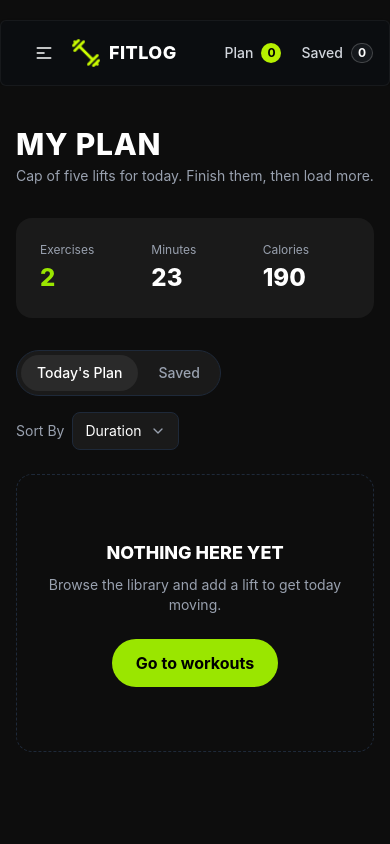
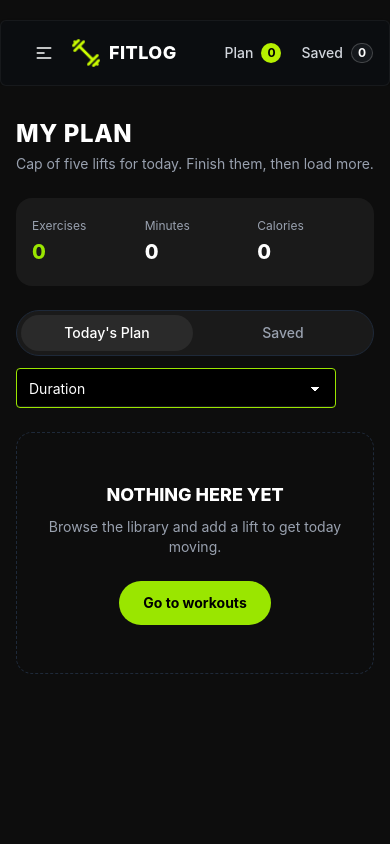
Before and after one commit to Partho-Mukherjee2003/my-fit-log-app, a Next.js app: page /MyPlan in a window 390 px wide. Shown: the top 844 px of the page. Built offline with nearby package versions, Linux system fonts and the light colour scheme.

Commit message:
Loading funtion done ans some extra funtionality

```diff
--- a/src/Components/Banner.tsx
+++ b/src/Components/Banner.tsx
@@ -34,8 +34,8 @@ const Banner = () => {
               into today&apos;s plan, and watch the week&apos;s work add up.
             </p>
 
-            <a href='#library'>
-              <button className="bg-lime-400 hover:bg-lime-300 text-black font-bold rounded-lg px-6 py-3 transition-colors">
+            <a href="#library">
+              <button className="cursor-pointer bg-lime-400 hover:bg-lime-300 text-black font-bold rounded-lg px-6 py-3 transition-colors">
                 Browse Workouts
               </button>
             </a>
--- a/src/Components/Footer.tsx
+++ b/src/Components/Footer.tsx
@@ -8,7 +8,7 @@ const FooterPage = () => {
     <footer className="rounded-2xl mx-auto container w-full bg-[#0b0d10] border-y border-white/5">
       <div className=" flex flex-col items-center justify-between gap-3 px-4 py-8 sm:flex-row lg:px-6">
         {/* Left: logo + brand */}
-        <Link href="/" className="flex items-center gap-2">
+        <Link href="/" className="cursor-pointer flex items-center gap-2">
           <Image src={logo} width={20} height={20} alt="logo" />
           <span className="text-sm font-extrabold uppercase tracking-wide text-white">
             FitLog
--- /dev/null
+++ b/src/app/Exercises/[ExerciseId]/loading.tsx
@@ -0,0 +1,11 @@
+import React from "react";
+
+const DetailsLoading = () => {
+  return (
+    <div className="flex min-h-screen items-center justify-center bg-[#0d0d0d]">
+      <span className="loading loading-ball w-20 text-[#b6f000]"></span>
+    </div>
+  );
+};
+
+export default DetailsLoading;
--- /dev/null
+++ b/src/app/Exercises/loading.tsx
@@ -0,0 +1,11 @@
+import React from "react";
+
+const ExerciseLoading = () => {
+  return (
+    <div className="flex min-h-screen items-center justify-center bg-[#0d0d0d]">
+      <span className="loading loading-spinner text-success"></span>
+    </div>
+  );
+};
+
+export default ExerciseLoading;
--- a/src/app/MyPlan/page.tsx
+++ b/src/app/MyPlan/page.tsx
@@ -9,51 +9,60 @@ import SaveCardPage from "../TodayandSaveCardDetails/SaveCards";
 const MyPlanPage = () => {
   const { saveLater, todaysPlan } = useContext(ExerciseContext);
   const [activeTab, setActiveTab] = useState<"today" | "saved">("today");
+  const list = activeTab === "today" ? todaysPlan : saveLater;
 
+  let totalCalories = 0;
+  let totalTime = 0;
+
+  list.forEach((exercise) => {
+    totalTime = totalTime + Number(exercise.duration);
+    totalCalories = totalCalories + Number(exercise.caloriesBurned);
+  });
+  const [sortBy,setSortBy] = useState<"duration" | "calories" | "rating">("duration");
   return (
-    <div className="bg-[#0d0d0d] min-h-screen px-4 sm:px-6 lg:px-8 py-10 sm:py-14">
-      <div className="max-w-7xl mx-auto">
+    <div className="min-h-screen bg-[#0d0d0d] px-4 py-8 sm:px-6 sm:py-12 lg:px-8 lg:py-14">
+      <div className="mx-auto max-w-7xl">
         {/* Heading */}
-        <h1 className="text-white text-3xl sm:text-4xl font-extrabold uppercase tracking-wide">
+        <h1 className="text-2xl font-extrabold uppercase tracking-wide text-white sm:text-3xl lg:text-4xl">
           My Plan
         </h1>
-        <p className="text-gray-400 text-sm sm:text-base mt-1 mb-8">
+        <p className="mb-6 mt-1 text-sm text-gray-400 sm:mb-8 sm:text-base">
           Cap of five lifts for today. Finish them, then load more.
         </p>
 
         {/* Stats card */}
-        <div className="bg-[#1a1a1a] rounded-2xl px-6 sm:px-10 py-6 sm:py-8 mb-8">
-          <div className="grid grid-cols-3 gap-6">
+        <div className="mb-6 rounded-2xl bg-[#1a1a1a] px-4 py-5 sm:mb-8 sm:px-8 sm:py-6 lg:px-10 lg:py-8">
+          <div className="grid grid-cols-3 gap-3 sm:gap-6">
             <div>
-              <p className="text-gray-400 text-xs sm:text-sm mb-1">Exercises</p>
-              <p className="text-lime-400 text-2xl sm:text-3xl font-extrabold">
-                2
+              <p className="mb-1 text-xs text-gray-400 sm:text-sm">Exercises</p>
+              <p className="text-xl font-extrabold text-lime-400 sm:text-2xl lg:text-3xl">
+                {list.length}
               </p>
             </div>
             <div>
-              <p className="text-gray-400 text-xs sm:text-sm mb-1">Minutes</p>
-              <p className="text-white text-2xl sm:text-3xl font-extrabold">
-                23
+              <p className="mb-1 text-xs text-gray-400 sm:text-sm">Minutes</p>
+              <p className="text-xl font-extrabold text-white sm:text-2xl lg:text-3xl">
+                {totalTime}
               </p>
             </div>
             <div>
-              <p className="text-gray-400 text-xs sm:text-sm mb-1">Calories</p>
-              <p className="text-white text-2xl sm:text-3xl font-extrabold">
-                190
+              <p className="mb-1 text-xs text-gray-400 sm:text-sm">Calories</p>
+              <p className="text-xl font-extrabold text-white sm:text-2xl lg:text-3xl">
+                {totalCalories}
               </p>
             </div>
           </div>
         </div>
 
         {/* Tabs + Sort */}
-        <div className="flex flex-col sm:flex-row items-start sm:items-center justify-between gap-4 mb-6">
-          {/* Toggle buttons — functional tabs */}
-          <div className="bg-[#1a1a1a] border border-gray-800 rounded-full p-1 flex items-center gap-1">
+        <div className="mb-6 flex flex-col gap-3 sm:flex-row sm:items-center sm:justify-between sm:gap-4">
+          {/* Toggle buttons */}
+          <div className="flex w-full items-center gap-1 rounded-full border border-gray-800 bg-[#1a1a1a] p-1 sm:w-auto">
             <button
               onClick={() => setActiveTab("today")}
-              className={`text-sm font-medium px-4 py-2 rounded-full transition-colors ${
+              className={`flex-1 whitespace-nowrap rounded-full px-4 py-2 text-sm font-medium transition-colors sm:flex-none ${
                 activeTab === "today"
-                  ? "bg-[#2a2a2a] text-white font-bold"
+                  ? "bg-[#2a2a2a] font-bold text-white"
                   : "text-gray-400 hover:text-white"
               }`}
             >
@@ -61,9 +70,9 @@ const MyPlanPage = () => {
             </button>
             <button
               onClick={() => setActiveTab("saved")}
-              className={`text-sm font-medium px-4 py-2 rounded-full transition-colors ${
+              className={`flex-1 whitespace-nowrap rounded-full px-4 py-2 text-sm font-medium transition-colors sm:flex-none ${
                 activeTab === "saved"
-                  ? "bg-[#2a2a2a] text-white font-bold"
+                  ? "bg-[#2a2a2a] font-bold text-white"
                   : "text-gray-400 hover:text-white"
               }`}
             >
@@ -72,54 +81,57 @@ const MyPlanPage = () => {
           </div>
 
           {/* Sort dropdown */}
-          <div className="flex items-center gap-2 text-sm">
-            <span className="text-gray-400">Sort By</span>
-            <button className="bg-[#1a1a1a] border border-gray-800 rounded-lg px-3 py-2 flex items-center gap-2 text-white hover:border-gray-600 transition-colors">
-              Duration
-              <ChevronDown size={16} className="text-gray-400" />
-            </button>
-          </div>
+          <select
+            value={sortBy}
+            onChange={(e) =>
+              setSortBy(e.target.value as "duration" | "calories" | "rating")
+            }
+            className="select border border-lime-400 bg-black text-white"
+          >
+            <option disabled={true}>Sort by</option>
+            <option value={"duration"}>Duration</option>
+            <option value={"calories"}>Calories Burn</option>
+            <option value={"rating"}>Rating</option>
+          </select>
         </div>
 
-        {/* Tab content (Conditional Rendering based on activeTab) */}
+        {/* Tab content */}
         {activeTab === "today" ? (
           todaysPlan.length === 0 ? (
-            <div className="border border-dashed border-gray-800 rounded-2xl py-16 sm:py-20 flex flex-col items-center justify-center text-center px-4">
-              <h2 className="text-white text-lg sm:text-xl font-extrabold uppercase mb-2">
+            <div className="flex flex-col items-center justify-center rounded-2xl border border-dashed border-gray-800 px-4 py-12 text-center sm:py-20">
+              <h2 className="mb-2 text-lg font-extrabold uppercase text-white sm:text-xl">
                 Nothing Here Yet
               </h2>
-              <p className="text-gray-400 text-sm mb-6 max-w-sm">
+              <p className="mb-6 max-w-sm text-sm text-gray-400">
                 Browse the library and add a lift to get today moving.
               </p>
-              <Link href="/">
-                <button className="bg-lime-400 hover:bg-lime-300 text-black font-bold rounded-full px-6 py-3 transition-colors">
-                  Go to workouts
-                </button>
+              <Link
+                href="/"
+                className="rounded-full bg-lime-400 px-6 py-3 text-sm font-bold text-black transition-colors hover:bg-lime-300"
+              >
+                Go to workouts
               </Link>
             </div>
           ) : (
             <div className="space-y-4">
-              {todaysPlan.map
-                ? todaysPlan.map((exercise) => (
-                    <TodaysCardPage key={exercise.id} exercise={exercise} />
-                  ))
-                : todaysPlan.map((exercise) => (
-                    <TodaysCardPage key={exercise.id} exercise={exercise} />
-                  ))}
+              {todaysPlan.map((exercise) => (
+                <TodaysCardPage key={exercise.id} exercise={exercise} />
+              ))}
             </div>
           )
         ) : saveLater.length === 0 ? (
-          <div className="border border-dashed border-gray-800 rounded-2xl py-16 sm:py-20 flex flex-col items-center justify-center text-center px-4">
-            <h2 className="text-white text-lg sm:text-xl font-extrabold uppercase mb-2">
+          <div className="flex flex-col items-center justify-center rounded-2xl border border-dashed border-gray-800 px-4 py-12 text-center sm:py-20">
+            <h2 className="mb-2 text-lg font-extrabold uppercase text-white sm:text-xl">
               No Saved Exercises
             </h2>
-            <p className="text-gray-400 text-sm mb-6 max-w-sm">
+            <p className="mb-6 max-w-sm text-sm text-gray-400">
               Save a lift for later and it&apos;ll show up here.
             </p>
-            <Link href="/">
-              <button className="bg-lime-400 hover:bg-lime-300 text-black font-bold rounded-full px-6 py-3 transition-colors">
-                Go to workouts
-              </button>
+            <Link
+              href="/"
+              className="rounded-full bg-lime-400 px-6 py-3 text-sm font-bold text-black transition-colors hover:bg-lime-300"
+            >
+              Go to workouts
             </Link>
           </div>
         ) : (
--- /dev/null
+++ b/src/app/loading.tsx
@@ -0,0 +1,11 @@
+import React from "react";
+
+const ExercisessLoading = () => {
+  return (
+    <div className="flex min-h-screen items-center justify-center bg-[#0d0d0d]">
+      <span className="loading loading-bars w-20 text-[#b6f000]"></span>
+    </div>
+  );
+};
+
+export default ExercisessLoading;
```
Also changed, not shown: src/Components/NavBar.tsx (+7 -7 lines), src/app/TodayandSaveCardDetails/SaveCards.tsx (+22 -14 lines), src/app/TodayandSaveCardDetails/TodaysCards.tsx (+22 -14 lines).
